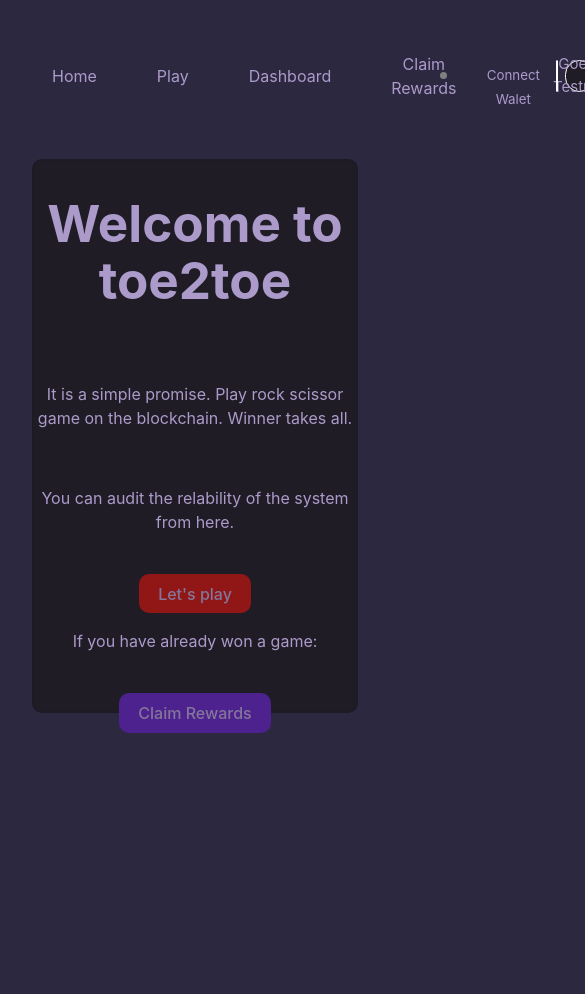
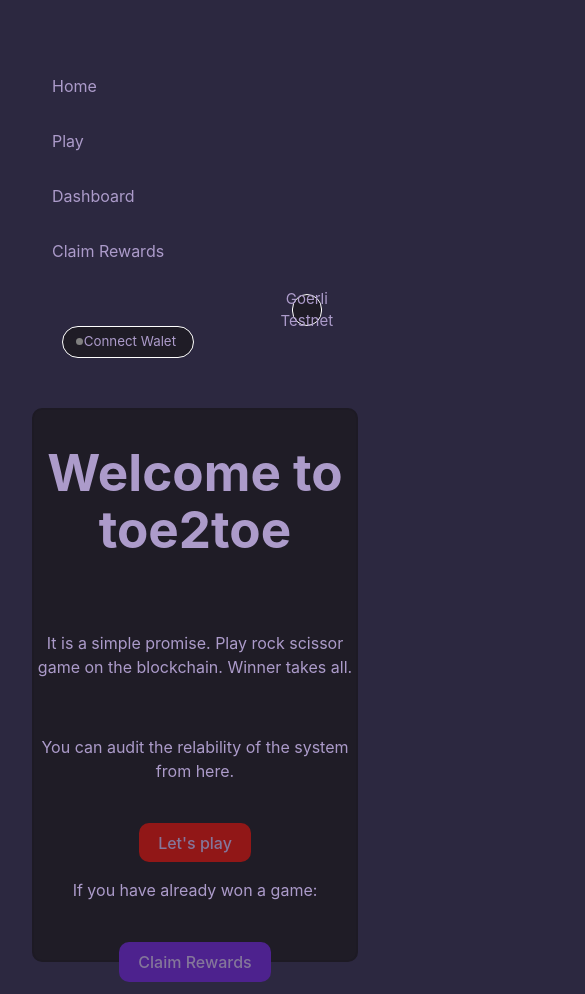
Before and after one commit to ulas96/rock-paper-scissor, a React (Vite) app in the folder client/: page / in a window 390 px wide. Shown: the top 994 px of the page, 585 px wide, since content can reach past the window. Before the commit the page ends 844 px from the top, so only its background shows below. Built offline with nearby package versions, Linux system fonts and the light colour scheme.

Commit message:
css update

```diff
--- a/client/src/components/Claim/Claim.css
+++ b/client/src/components/Claim/Claim.css
@@ -15,7 +15,7 @@
 
 
 
-#claim-value {
+.claim-value {
 display: flex;
 align-items: row;
 justify-content: center;
@@ -60,3 +60,9 @@ input:focus {
     font-weight: bold;
 
 }
+
+@media screen {
+
+
+
+}
--- a/client/src/components/Claim/Claim.jsx
+++ b/client/src/components/Claim/Claim.jsx
@@ -38,7 +38,7 @@ export default function Claim({state, account}) {
 
                 <p className="claim-text">Enter amount:</p>
 
-                <div id="claim-value">
+                <div className="claim-value">
                     <input value={claimAmount} onChange={handleChange}/>
                     <p  className="currency">gETH</p>
                     <p className="max" onClick={getAllowClaim}>MAX</p>
--- a/client/src/components/Navbar/Navbar.css
+++ b/client/src/components/Navbar/Navbar.css
@@ -41,7 +41,7 @@
 
   .network{
     position: relative;
-    left: 19%;
+    left: 250px;
     width: 9%;
     display: flex;
     justify-content: center;
@@ -63,29 +63,44 @@
     margin-left: 20px; /* Add margin to create a gap */
   }
 
-  #green-circle {
+.green-circle {
     width: 7px;
     height: 7px;
     border-radius: 50%;
     background-color: #15fc00;
     }
 
-    #gray-circle {
+  .gray-circle {
       width: 7px;
       height: 7px;
       border-radius: 50%;
       background-color: gray;
       }
 
-    #status-check {
+    .status-check {
       position: absolute;
       top: 11px;
       bottom: 10px;
       right: 110px;
     }
 
-    #account-address{
+    .account-address{
       position: absolute;
       top: 1px;
       right: 17px;
     }
+
+    @media screen and (max-width: 768px) {
+      .navbar {
+        flex-direction: column; /* Stack items vertically on small screens */
+        align-items: flex-start; /* Adjust alignment for better mobile layout */
+      }
+
+      ul {
+        flex-direction: column; /* Stack menu items vertically on small screens */
+      }
+
+      li {
+        margin: 10px 0; /* Add vertical margin to separate menu items */
+      }
+    }
--- a/client/src/components/Navbar/Navbar.jsx
+++ b/client/src/components/Navbar/Navbar.jsx
@@ -35,10 +35,10 @@ export function Navbar({account}) {
 
 
         <div className="account" >
-                    <div id="status-check">
-                        {account !== "None" ? <div id="green-circle"></div> : <div id="gray-circle"> </div> }
+                    <div className="status-check">
+                        {account !== "None" ? <div className="green-circle"></div> : <div className="gray-circle"> </div> }
                     </div>
-                    <div id="account-address">
+                    <div className="account-address">
                         <small>{account !== "None" ? `${String(account).slice(0,5)}...${String(account).slice(39,42)}` : "Connect Walet"}</small>
             </div>
         </div>
```
